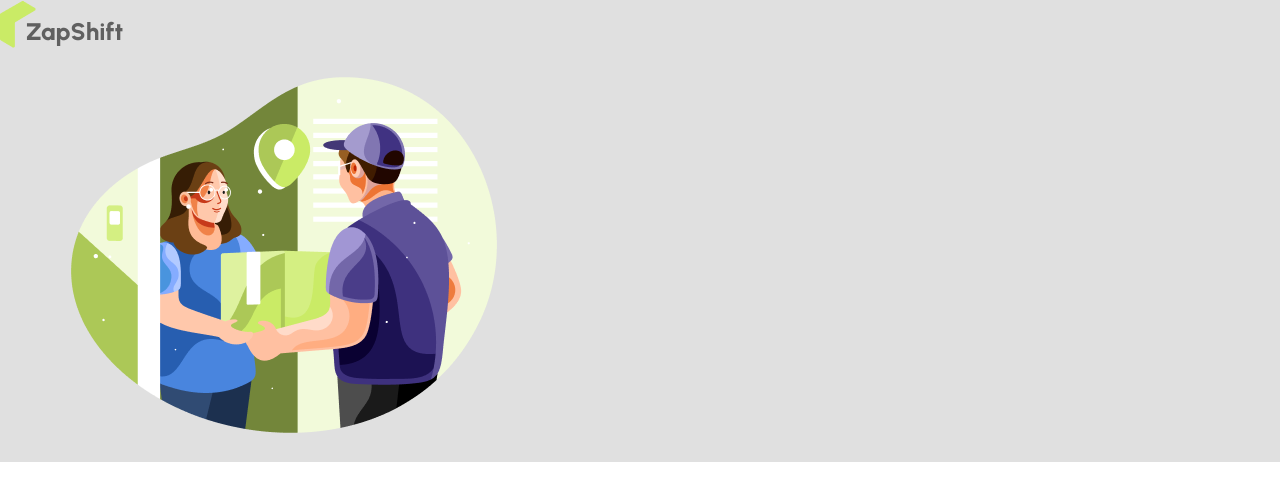
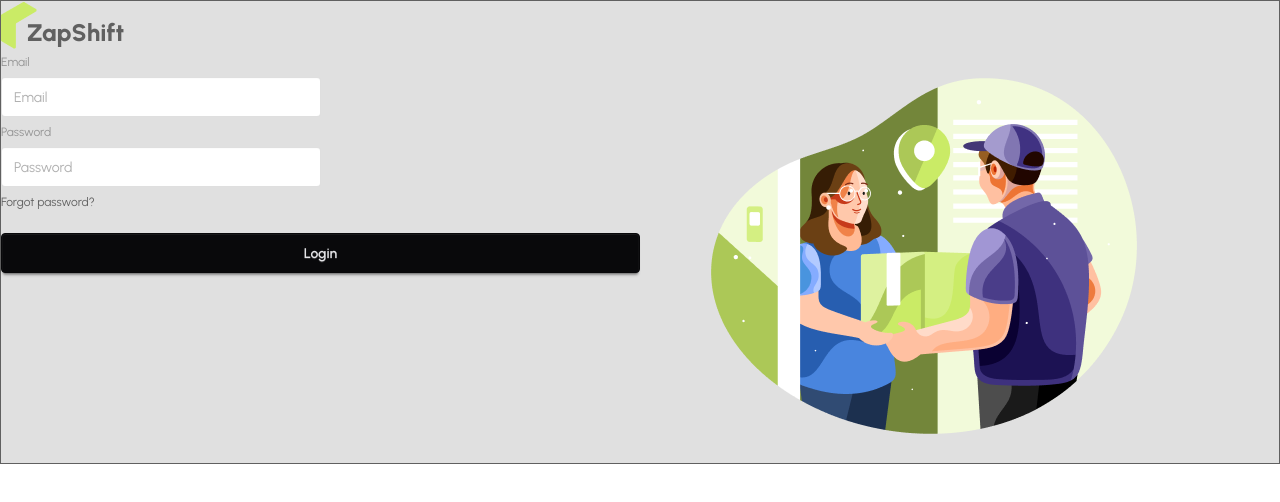
Before and after one commit to Al-Amin018555/zap-shift-client, a React (Vite) app: page /login in a window 1280 px wide. Shown: the top 502 px of the page. Built offline with nearby package versions, Linux system fonts and the light colour scheme.

Commit message:
initated basic login page with react hook form

```diff
--- a/package.json
+++ b/package.json
@@ -14,6 +14,7 @@
     "leaflet": "^1.9.4",
     "react": "^19.2.6",
     "react-dom": "^19.2.6",
+    "react-hook-form": "^7.76.0",
     "react-icons": "^5.6.0",
     "react-leaflet": "^5.0.0-rc.2",
     "react-responsive-carousel": "^3.2.23",
--- a/src/layouts/AuthLayout.jsx
+++ b/src/layouts/AuthLayout.jsx
@@ -3,13 +3,13 @@ import authImage from '../assets/authImage.png'
 import { Outlet } from "react-router";
 const AuthLayout = () => {
     return (
-        <div className="max-w-7xl mx-auto">
+        <div className="max-w-7xl mx-auto border">
             <Logo></Logo>
-            <div>
-                <div>
+            <div className="flex">
+                <div className="flex-1">
                     <Outlet></Outlet>
                 </div>
-                <div>
+                <div className="flex-1">
                     <img src={authImage} alt="" />
                 </div>
             </div>
--- a/src/pages/Auth/Login/Login.jsx
+++ b/src/pages/Auth/Login/Login.jsx
@@ -1,8 +1,36 @@
+import { useForm } from "react-hook-form";
+
 const Login = () => {
-
+    const { register, handleSubmit, formState: { errors } } = useForm();
+    const handelLogin = (data) => {
+        console.log(data);
+    }
     return (
         <div>
-
+            <form onSubmit={handleSubmit(handelLogin)}>
+                <fieldset className="fieldset">
+                    <label className="label">Email</label>
+                    <input type="email"
+                        {...register("email", { required: true })}
+                        className="input"
+                        placeholder="Email" />
+                    {
+                        errors.email?.type === "required" && <p className="text-red-500">Email is required</p>
+                    }
+                    <label className="label">Password</label>
+                    <input
+                        type="password"
+                        className="input"
+                        placeholder="Password"
+                        {...register("password", { required: true, minLength: 6, pattern: /^(?=.*[a-z])(?=.*[A-Z])(?=.*\d)(?=.*[@$!%*?&])[A-Za-z\d@$!%*?&]{8,}$/ })}
+                    />
+                    {errors.password?.type === "required" && <p className="text-red-500">Password is required</p>}
+                    {errors.password?.type === "minLength" && <p className="text-red-500">Password should be atleast 6 characters or more</p>}
+                    {errors.password?.type === "pattern" && <p className="text-red-500">Password must must contain at least one uppercase one lowercase letter one digit and one special character</p>}
+                    <div><a className="link link-hover">Forgot password?</a></div>
+                    <button className="btn btn-neutral mt-4">Login</button>
+                </fieldset>
+            </form>
         </div>
     );
 };
```
Also changed, not shown: 1 other file (tests, documents, lock files or other folders).
